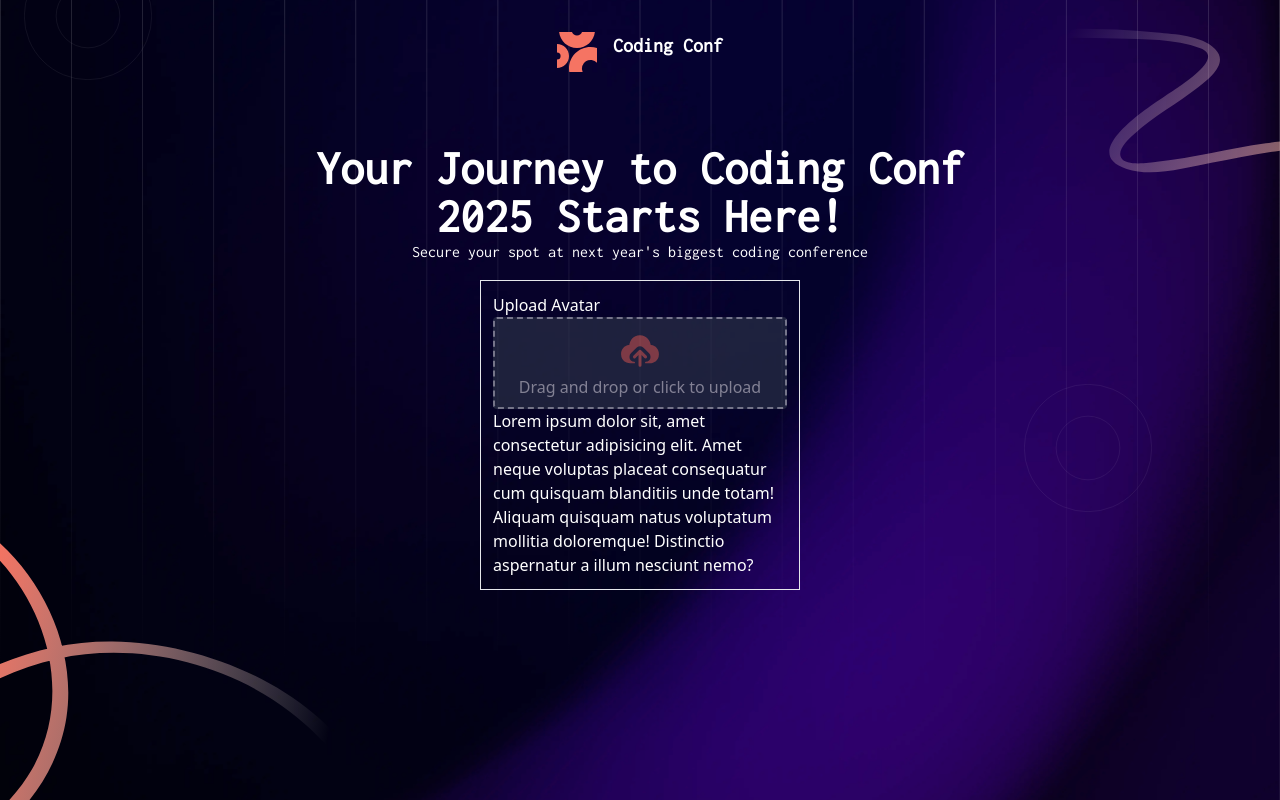
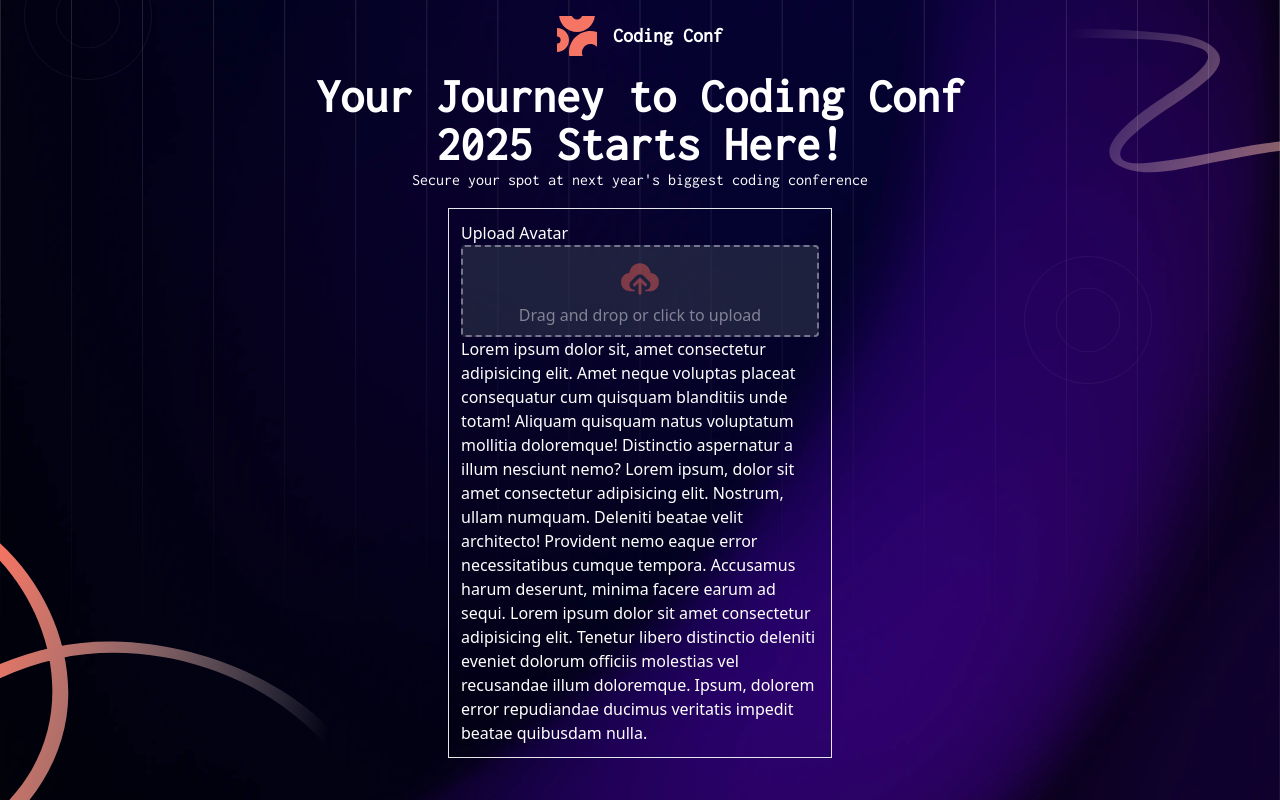
Before and after one commit to PetJs/ticket-generator, a React (Vite) app: page / in a window 1280 px wide. Built offline with nearby package versions, Linux system fonts and the light colour scheme.

Commit message:
fixed scrolling issue

```diff
--- a/src/App.tsx
+++ b/src/App.tsx
@@ -20,12 +20,12 @@ function App() {
     setFiles((prevFiles) => [
       ...prevFiles,
       ...acceptedFiles.map(file =>
-          Object.assign(file, { preview: URL.createObjectURL(file)})
-        ),
+          Object.assign(file, { preview: URL.createObjectURL(file)}),
+      )
       ]
     );
 
-    if(fileRejections.length > 0){
+    if (fileRejections.length > 0) {
       setError("File too large. Please upload a photo under 500kb")
     }
   }, []);
@@ -54,15 +54,16 @@ function App() {
   };
 
   return (
-    <div className="relative h-screen bg-[url('./assets/images/background-desktop.png')] bg-cover bg-center overflow-hidden">
-      <div>
-        <img src={patternCircle} alt="" className="relative md:w-32 w-20 md:ml-6 md:-top-12 -top-6 md:left-0 -left-3" />
-        <img src={patterLine} className="absolute inset-0" />
-        <img src={patternTop} className="absolute top-6 right-0 mt md:w-80 w-28 " />
-        <img src={patternCircle} alt="" className="absolute md:right-32 -right-10 md:w-32 w-20 md:mt-64 mt-36 " />
-        <img src={patternBottom} alt="" className="absolute bottom-0 w-96 " />
+    <div className="relative w-full h-screen bg-[url('./assets/images/background-desktop.png')] bg-cover bg-center overflow-auto">
+      <div className="">
+        <img src={patternCircle} alt="" className="fixed md:w-32 w-20 md:ml-6 md:-top-12 -top-6 md:left-0 -left-3" />
+        <img src={patterLine} className="fixed inset-0" />
+        <img src={patternTop} className="fixed top-6 right-0 mt md:w-80 w-28 " />
+        <img src={patternCircle} alt="" className="fixed md:right-32 -right-10 md:w-32 w-20 md:mt-64 mt-36 " />
+        <img src={patternBottom} alt="" className="fixed bottom-0 w-96" />
       </div>
-      <div className="flex text-white absolute top-0 left-1/2 transform -translate-x-1/2 mt-8 gap-4">
+      <div className="relative">
+        <div className="text-white flex gap-4 justify-center items-center font-inconsolata m-4">
           <img src={Logo} alt="" />
           <h2 className="font-inconsolata font-semibold md:text-xl text-lg">Coding Conf</h2>
         </div>
@@ -74,7 +75,9 @@ function App() {
             Secure your spot at next year's biggest coding conference
           </p>
         </div>
-      <form onSubmit={handleSubmit} className="text-white relative border flex justify-center w-80 absolute left-1/2 transform -translate-x-1/2 p-3">
+
+        {/* Form with overflow handling */}
+        <form onSubmit={handleSubmit} className="text-white border flex flex-col justify-center w-80 md:w-96 absolute left-1/2 transform -translate-x-1/2 p-3  ">
           <div className="w-full">
             <p>Upload Avatar</p>
             <div {...getRootProps()} className="cursor-pointer bg-gray-700 opacity-50 rounded border-dashed border-2 p-2">
@@ -93,12 +96,16 @@ function App() {
                 <li key={file.name}><img src={file.preview} alt="" /></li>
               ))}
             </ul>
-          <div>
+            {/* Content that may overflow */}
+            <div className="overflow-auto">
               Lorem ipsum dolor sit, amet consectetur adipisicing elit. Amet neque voluptas placeat consequatur cum quisquam blanditiis unde totam! Aliquam quisquam natus voluptatum mollitia doloremque! Distinctio aspernatur a illum nesciunt nemo?
+              Lorem ipsum, dolor sit amet consectetur adipisicing elit. Nostrum, ullam numquam. Deleniti beatae velit architecto! Provident nemo eaque error necessitatibus cumque tempora. Accusamus harum deserunt, minima facere earum ad sequi.
+              Lorem ipsum dolor sit amet consectetur adipisicing elit. Tenetur libero distinctio deleniti eveniet dolorum officiis molestias vel recusandae illum doloremque. Ipsum, dolorem error repudiandae ducimus veritatis impedit beatae quibusdam nulla.
             </div>
           </div>
+        </form>
+      </div>
 
-      </form>
     </div>
   );
 }
```
Lines whose indentation alone changed are shown as unchanged.
